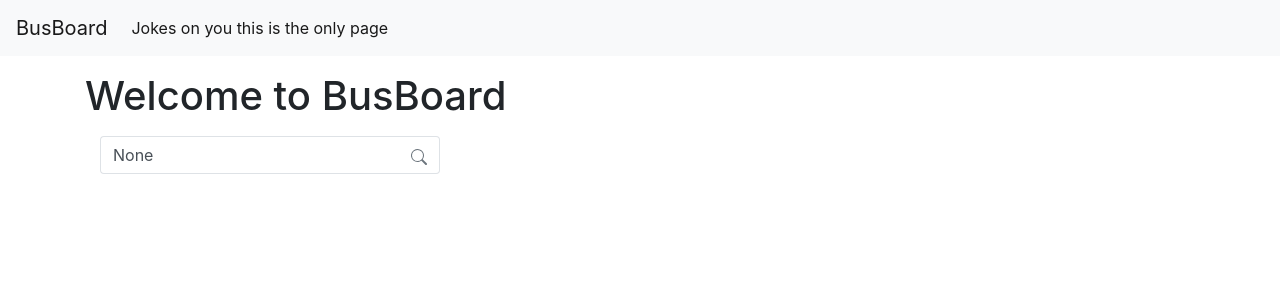
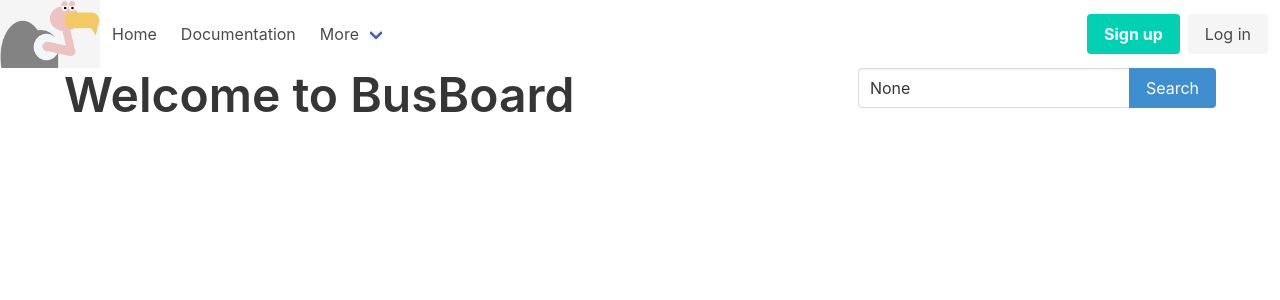
Before and after one commit to HenryRiddall/BusBoardPy, a Flask app: page / in a window 1280 px wide. Shown: the top 300 px of the page. Run offline with Flask 3, Linux system fonts and the light colour scheme; data that the repository does not hold is empty; some libraries are stand-ins or nearby versions.

Commit message:
Bulma Frontend

```diff
--- a/frontend/templates/base.html
+++ b/frontend/templates/base.html
@@ -5,33 +5,71 @@
     <meta charset="utf-8">
     <meta name="viewport" content="width=device-width, initial-scale=1, shrink-to-fit=no">
 
-    <!-- Bootstrap CSS -->
-    <link rel="stylesheet" href="https://stackpath.bootstrapcdn.com/bootstrap/4.3.1/css/bootstrap.min.css" integrity="sha384-ggOyR0iXCbMQv3Xipma34MD+dH/1fQ784/j6cY/iJTQUOhcWr7x9JvoRxT2MZw1T" crossorigin="anonymous">
+    <link rel="stylesheet" href="https://cdn.jsdelivr.net/npm/bulma@0.9.4/css/bulma.min.css">
 
     <title>{% block title %} {% endblock %}</title>
   </head>
   <body>
-    <nav class="navbar navbar-expand-md navbar-light bg-light">
-        <a class="navbar-brand" href="/">BusBoard</a>
-        <button class="navbar-toggler" type="button" data-toggle="collapse" data-target="#navbarNav" aria-controls="navbarNav" aria-expanded="false" aria-label="Toggle navigation">
-            <span class="navbar-toggler-icon"></span>
-        </button>
-        <div class="collapse navbar-collapse" id="navbarNav">
-            <ul class="navbar-nav">
-            <li class="nav-item active">
-                <a class="nav-link" href="#">Jokes on you this is the only page</a>
-            </li>
-            </ul>
+
+    <nav class="navbar" role="navigation" aria-label="main navigation">
+      <div class="navbar-brand">
+        <img src="..\static\Vultures\LogoV1.png" width=100>
+        <a role="button" class="navbar-burger" aria-label="menu" aria-expanded="false" data-target="navbarBasicExample">
+          <span aria-hidden="true"></span>
+          <span aria-hidden="true"></span>
+          <span aria-hidden="true"></span>
+        </a>
+      </div>
+
+      <div id="navbarBasicExample" class="navbar-menu">
+        <div class="navbar-start">
+          <a class="navbar-item">
+            Home
+          </a>
+
+          <a class="navbar-item">
+            Documentation
+          </a>
+
+          <div class="navbar-item has-dropdown is-hoverable">
+            <a class="navbar-link">
+              More
+            </a>
+
+            <div class="navbar-dropdown">
+              <a class="navbar-item">
+                About
+              </a>
+              <a class="navbar-item">
+                Jobs
+              </a>
+              <a class="navbar-item">
+                Contact
+              </a>
+              <hr class="navbar-divider">
+              <a class="navbar-item">
+                Report an issue
+              </a>
+            </div>
+          </div>
         </div>
+
+        <div class="navbar-end">
+          <div class="navbar-item">
+            <div class="buttons">
+              <a class="button is-primary">
+                <strong>Sign up</strong>
+              </a>
+              <a class="button is-light">
+                Log in
+              </a>
+            </div>
+          </div>
+        </div>
+      </div>
     </nav>
     <div class="container">
         {% block content %} {% endblock %}
     </div>
-
-    <!-- Optional JavaScript -->
-    <!-- jQuery first, then Popper.js, then Bootstrap JS -->
-    <script src="https://code.jquery.com/jquery-3.3.1.slim.min.js" integrity="sha384-q8i/X+965DzO0rT7abK41JStQIAqVgRVzpbzo5smXKp4YfRvH+8abtTE1Pi6jizo" crossorigin="anonymous"></script>
-    <script src="https://cdnjs.cloudflare.com/ajax/libs/popper.js/1.14.7/umd/popper.min.js" integrity="sha384-UO2eT0CpHqdSJQ6hJty5KVphtPhzWj9WO1clHTMGa3JDZwrnQq4sF86dIHNDz0W1" crossorigin="anonymous"></script>
-    <script src="https://stackpath.bootstrapcdn.com/bootstrap/4.3.1/js/bootstrap.min.js" integrity="sha384-JjSmVgyd0p3pXB1rRibZUAYoIIy6OrQ6VrjIEaFf/nJGzIxFDsf4x0xIM+B07jRM" crossorigin="anonymous"></script>
-  </body>
+ </body>
 </html>
--- a/frontend/templates/index.html
+++ b/frontend/templates/index.html
@@ -1,36 +1,37 @@
 {% extends 'base.html' %}
 
 {% block content %}
-    <h1 class="my-3">{% block title %} Welcome to BusBoard {% endblock %}</h1>
-    <form name="postcodeForm" method="post">
-        <div class="input-group col-md-4">
-            <input type="text" class="form-control py-2 border-right-0 border" placeholder="Postcode" name="postcode" id="postcode" value="{{postcode}}">
-            <span class="input-group-append">
-              <button class="btn btn-outline-secondary border-left-0 border" type="submit">
-                <svg xmlns="http://www.w3.org/2000/svg" width="16" height="16" fill="currentColor" class="bi bi-search" viewBox="0 0 16 16">
-                    <path d="M11.742 10.344a6.5 6.5 0 1 0-1.397 1.398h-.001c.03.04.062.078.098.115l3.85 3.85a1 1 0 0 0 1.415-1.414l-3.85-3.85a1.007 1.007 0 0 0-.115-.1zM12 6.5a5.5 5.5 0 1 1-11 0 5.5 5.5 0 0 1 11 0z"/>
-                </svg>
-              </button>
-            </span>
-        </div>
-    </form>
+    <div style="display: flex; justify-content: space-between">
+        <h1 class="title is-1">{% block title %} Welcome to BusBoard {% endblock %}</h1>
+        <form name="postcodeForm" method="post">
+
+            <div class="field has-addons">
+                <div class="control">
+                    <input type="text" class="input" placeholder="Postcode" name="postcode" id="postcode" value="{{postcode}}">
+                </div>
+                <div class="control">
+                  <input class="button is-info" type="submit" value="Search">
+                </div>
+              </div>
+        </form>
+    </div>
     {%for stop_point in stop_points%}
-    <div class="card my-3">
+    <div class="box">
         {% set outer_loop_index = loop.index %}
-        <div class="card-header">
-            <h1>
+        <div class="block">
+            <h1 class="title is-2  mb-0">
                 {{stop_point["name"]}}
             </h1>
             <h3>
-                <span class="badge badge-info">
+                <span class="tag is-primary">
                     {{stop_point["indicator"]}}
                 </span>
             </h3>
         </div>
-        <div class="card-body">
-            <table class="table table-hover">
-                <thead class="thead-dark">
-                    <tr>
+        <div>
+            <table class="table is-hoverable is-fullwidth">
+                <thead class="">
+                    <tr class="is-selected">
                     <th scope="col">Number</th>
                     <th scope="col">Destination</th>
                     <th scope="col">Time to Station</th>
```
Also changed, not shown: frontend/static/Vultures/LogoV1.png (added), frontend/static/Vultures/Vulture logo.svg (added).
